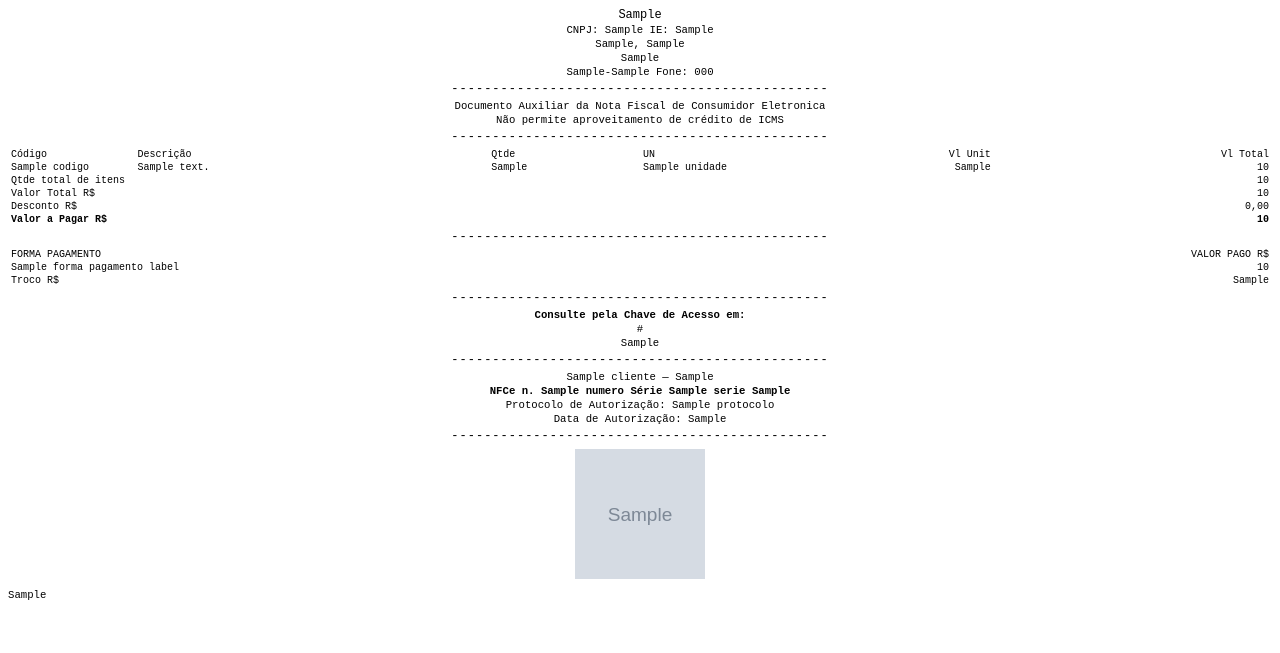
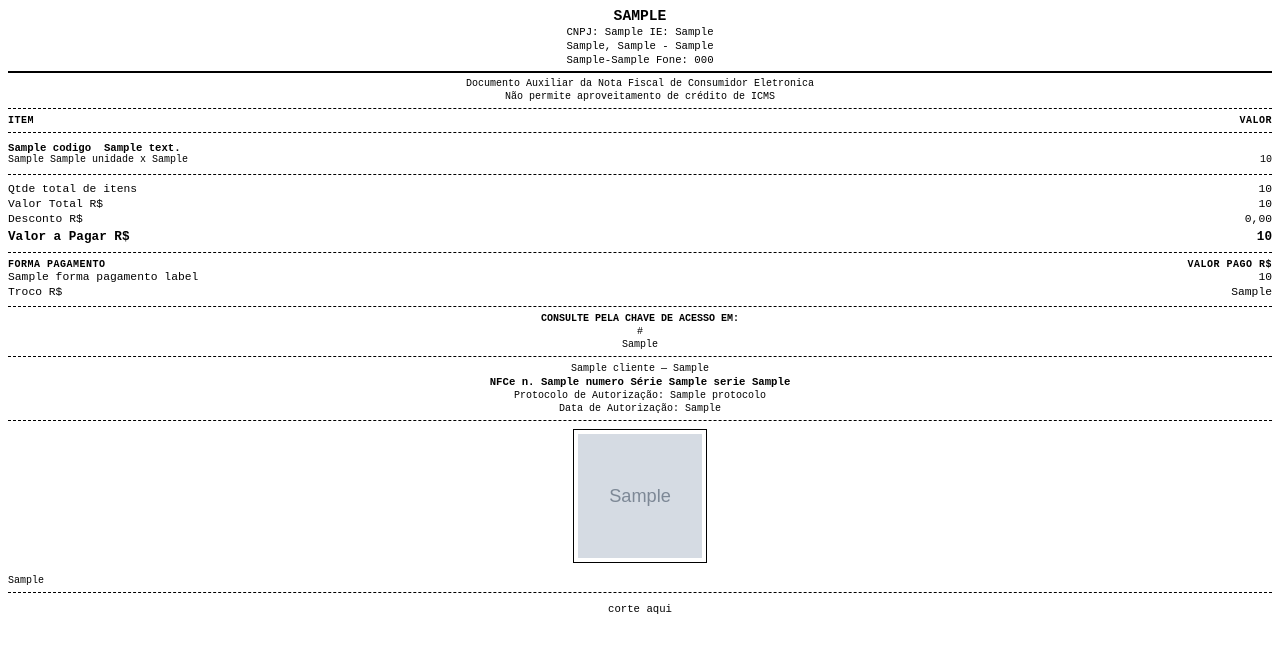
Before and after one commit to marcosserg12/nananotas, a FastAPI app: template app/templates/vendas/danfe_pdf.html in a window 1280 px wide. Shown: the top 653 px of the page. Run offline with FastAPI, Linux system fonts and the light colour scheme; the template is opened without the code that fills it: most values are stand-ins (such as "Sample title", 1, 10 or a date in 2020); grey boxes marked "Sample" are stand-in pictures; parts of the project's set-up code (start-up, migrations or seed data) failed here and were passed over.

Commit message:
feat: novo layout do cupom fiscal (itens em duas linhas, separadores tracejados, QR Code com borda) e altura da pagina calculada pela largura real da fonte, pra nunca estourar pra segunda pagina
Co-Authored-By: Claude Sonnet 5 <noreply@anthropic.com>

```diff
--- a/app/templates/vendas/danfe_pdf.html
+++ b/app/templates/vendas/danfe_pdf.html
@@ -9,73 +9,77 @@
     .center { text-align: center; }
     .bold { font-weight: bold; }
     .small { font-size: 8pt; }
-    .sep { text-align: center; letter-spacing: 1px; margin: 4px 0; }
+    .muted { font-size: 7.5pt; }
+    .upper { text-transform: uppercase; }
+    .loja-nome { font-size: 11pt; font-weight: bold; }
+    hr { border: none; border-top: 0.75pt dashed #000000; margin: 6px 0; }
+    hr.forte { border-top: 1.5pt solid #000000; margin: 5px 0; }
     table { width: 100%; border-collapse: collapse; }
-    th, td { text-align: left; padding: 1px 3px; font-size: 7.5pt; font-weight: normal; vertical-align: top; }
-    th { white-space: nowrap; }
+    td { padding: 0; vertical-align: top; }
     .right { text-align: right; }
-    .qrcode { text-align: center; margin: 6px 0; }
-    .qrcode img { width: 130px; height: 130px; }
+    .rotulo { font-size: 7.5pt; letter-spacing: 0.5px; font-weight: bold; }
+
+    .item-linha td { padding-top: 3px; font-size: 8pt; font-weight: bold; }
+    .item-valores td { padding-bottom: 3px; font-size: 7.5pt; }
+
+    .totais td { padding: 1.5px 0; font-size: 8.5pt; }
+    .totais .destaque td { font-size: 9.5pt; font-weight: bold; padding-top: 3px; }
+
+    .qrcode-caixa { text-align: center; margin: 8px 0; }
+    .qrcode-caixa img { width: 124px; height: 124px; border: 1pt solid #000000; padding: 4px; }
+
+    .corte { text-align: center; font-size: 8pt; margin-top: 10px; }
 </style>
 </head>
 <body>
-    <p class="center">{{ emitente_razao_social }}</p>
-    <p class="center small">CNPJ: {{ emitente_cnpj_formatado }}{% if emitente_ie %} IE: {{ emitente_ie }}{% endif %}</p>
-    <p class="center small">{{ emitente_endereco_logradouro }}{% if emitente_endereco_numero %}, {{ emitente_endereco_numero }}{% endif %}</p>
-    {% if emitente_endereco_bairro %}<p class="center small">{{ emitente_endereco_bairro }}</p>{% endif %}
+    <p class="center loja-nome upper">{{ emitente_razao_social }}</p>
+    <p class="center small">CNPJ: {{ emitente_cnpj_formatado }}{% if emitente_ie %}  IE: {{ emitente_ie }}{% endif %}</p>
+    <p class="center small">{{ emitente_endereco_logradouro }}{% if emitente_endereco_numero %}, {{ emitente_endereco_numero }}{% endif %}{% if emitente_endereco_bairro %} - {{ emitente_endereco_bairro }}{% endif %}</p>
     <p class="center small">{{ emitente_endereco_municipio }}-{{ emitente_endereco_uf }}{% if emitente_telefone %}  Fone: {{ emitente_telefone }}{% endif %}</p>
 
-    <p class="sep">{{ "-" * 46 }}</p>
-    <p class="center small">Documento Auxiliar da Nota Fiscal de Consumidor Eletronica</p>
-    <p class="center small">Não permite aproveitamento de crédito de ICMS</p>
-    <p class="sep">{{ "-" * 46 }}</p>
+    <hr class="forte">
+    <p class="center muted">Documento Auxiliar da Nota Fiscal de Consumidor Eletronica</p>
+    <p class="center muted">Não permite aproveitamento de crédito de ICMS</p>
+    <hr>
 
     <table>
-        <thead>
-            <tr>
-                <th style="width: 10%">Código</th>
-                <th style="width: 28%">Descrição</th>
-                <th style="width: 12%">Qtde</th>
-                <th style="width: 8%">UN</th>
-                <th class="right" style="width: 20%">Vl Unit</th>
-                <th class="right" style="width: 22%">Vl Total</th>
-            </tr>
-        </thead>
-        <tbody>
-            {% for item in itens %}
-            <tr>
-                <td style="width: 10%">{{ item.codigo }}</td>
-                <td style="width: 28%">{{ item.descricao }}</td>
-                <td style="width: 12%">{{ item.quantidade_formatada }}</td>
-                <td style="width: 8%">{{ item.unidade }}</td>
-                <td class="right" style="width: 20%">{{ item.vl_unit_formatado }}</td>
-                <td class="right" style="width: 22%">{{ item.vl_total_formatado }}</td>
-            </tr>
-            {% endfor %}
-        </tbody>
+        <tr><td class="rotulo upper">Item</td><td class="rotulo upper right">Valor</td></tr>
     </table>
+    <hr>
+    <table>
+        {% for item in itens %}
+        <tr class="item-linha">
+            <td colspan="2">{{ item.codigo }}&nbsp;&nbsp;{{ item.descricao }}</td>
+        </tr>
+        <tr class="item-valores">
+            <td>{{ item.quantidade_formatada }} {{ item.unidade }} x {{ item.vl_unit_formatado }}</td>
+            <td class="right">{{ item.vl_total_formatado }}</td>
+        </tr>
+        {% endfor %}
+    </table>
+    <hr>
 
-    <table>
+    <table class="totais">
         <tr><td>Qtde total de itens</td><td class="right">{{ qtde_total_itens }}</td></tr>
         <tr><td>Valor Total R$</td><td class="right">{{ valor_total_formatado }}</td></tr>
         <tr><td>Desconto R$</td><td class="right">0,00</td></tr>
-        <tr><td class="bold">Valor a Pagar R$</td><td class="right bold">{{ valor_total_formatado }}</td></tr>
+        <tr class="destaque"><td>Valor a Pagar R$</td><td class="right">{{ valor_total_formatado }}</td></tr>
     </table>
-    <p class="sep">{{ "-" * 46 }}</p>
+    <hr>
 
     <table>
-        <tr><th>FORMA PAGAMENTO</th><th class="right">VALOR PAGO R$</th></tr>
-        <tr><td>{{ forma_pagamento_label }}</td><td class="right">{{ valor_pago_formatado }}</td></tr>
-        <tr><td>Troco R$</td><td class="right">{{ troco_formatado }}</td></tr>
+        <tr><td class="rotulo upper">Forma pagamento</td><td class="rotulo upper right">Valor pago R$</td></tr>
+        <tr class="totais"><td>{{ forma_pagamento_label }}</td><td class="right">{{ valor_pago_formatado }}</td></tr>
+        <tr class="totais"><td>Troco R$</td><td class="right">{{ troco_formatado }}</td></tr>
     </table>
-    <p class="sep">{{ "-" * 46 }}</p>
+    <hr>
 
-    <p class="center small bold">Consulte pela Chave de Acesso em:</p>
-    <p class="center small">{{ url_consulta }}</p>
-    <p class="center small">{{ chave_formatada }}</p>
-    <p class="sep">{{ "-" * 46 }}</p>
+    <p class="center muted bold upper">Consulte pela Chave de Acesso em:</p>
+    <p class="center muted">{{ url_consulta }}</p>
+    <p class="center muted">{{ chave_formatada }}</p>
+    <hr>
 
-    <p class="center small">
+    <p class="center muted">
         {% if venda.cliente and not venda.cliente.consumidor_final and venda.cliente.cpf_cnpj %}
         {{ venda.cliente.nome }} — {{ venda.cliente.cpf_cnpj }}
         {% else %}
@@ -83,12 +87,15 @@
         {% endif %}
     </p>
     <p class="center small bold">NFCe n. {{ nota.numero }} Série {{ nota.serie }}{% if data_formatada %} {{ data_formatada }}{% endif %}</p>
-    {% if nota.protocolo %}<p class="center small">Protocolo de Autorização: {{ nota.protocolo }}</p>{% endif %}
-    {% if data_formatada %}<p class="center small">Data de Autorização: {{ data_formatada }}</p>{% endif %}
+    {% if nota.protocolo %}<p class="center muted">Protocolo de Autorização: {{ nota.protocolo }}</p>{% endif %}
+    {% if data_formatada %}<p class="center muted">Data de Autorização: {{ data_formatada }}</p>{% endif %}
 
-    <p class="sep">{{ "-" * 46 }}</p>
-    <div class="qrcode"><img src="{{ qrcode_imagem }}" alt="QR Code de consulta da NFC-e"></div>
+    <hr>
+    <div class="qrcode-caixa"><img src="{{ qrcode_imagem }}" alt="QR Code de consulta da NFC-e"></div>
 
-    <p class="small">{{ aviso_tributos }}</p>
+    <p class="muted">{{ aviso_tributos }}</p>
+
+    <hr>
+    <p class="corte">corte aqui</p>
 </body>
 </html>
```
Also changed, not shown: app/services/danfe_pdf_service.py (+123 -11 lines).
